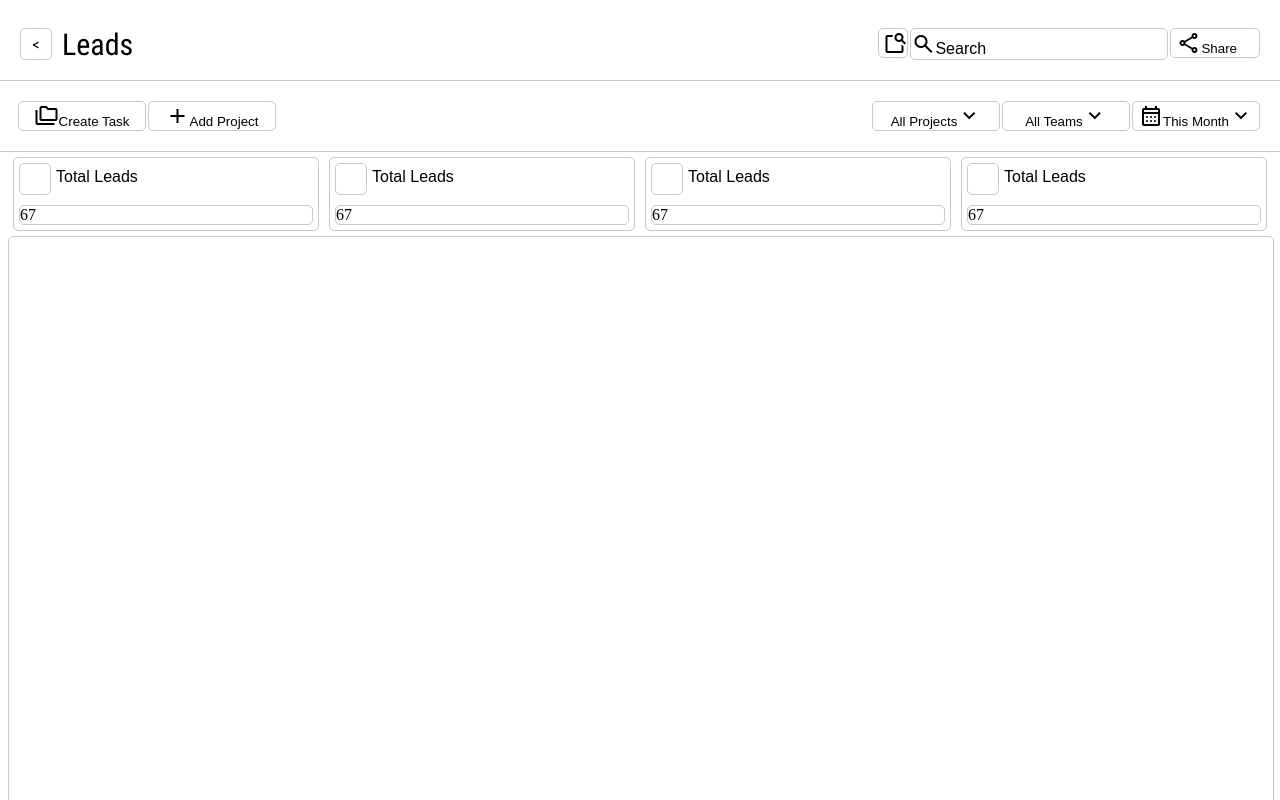
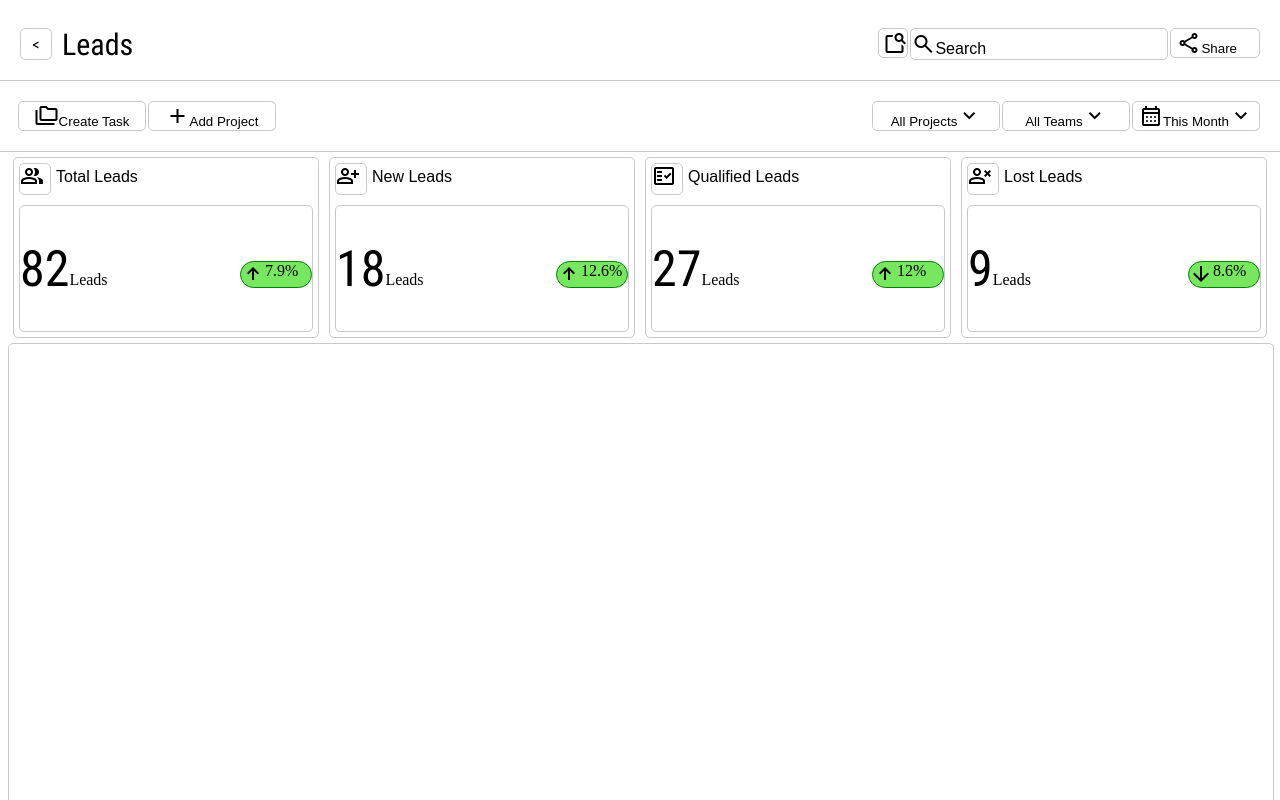
Before and after one commit to KormanCarter/Dashboard-project, a plain HTML site: page SD.html in a window 1280 px wide. Shown: the top 800 px of the page. Drawn offline with nearby package versions, Linux system fonts and the light colour scheme.

Commit message:
Add files via upload
Top Part Done

```diff
--- a/SD.html
+++ b/SD.html
@@ -87,24 +87,72 @@
 
     <div id="boxcontain">
         <div class="innerbox0">
-            <div class="innerbox1"></div>
+            <div class="innerbox1">
+                <span class="material-symbols-outlined">
+                group
+                </span>
+            </div>
             <p1 class="title">Total Leads</p1><br>
-            <div class="innerbox2">67</div>
+            <div class="innerbox2">
+                <h1 class="statat">82</h1>
+                <p1 class="sec3cap1">Leads</p1>
+                <div class="statgraphic1">
+                    <span class="material-symbols-outlined">
+                    arrow_upward_alt
+                    </span>7.9%
+                </div>
+            </div>
         </div>
         <div class="innerbox0">
-            <div class="innerbox1"></div>
-            <p1 class="title">Total Leads</p1><br>
-            <div class="innerbox2">67</div>
+            <div class="innerbox1">
+                <span class="material-symbols-outlined">
+                person_add
+                </span>
+            </div>
+            <p1 class="title">New Leads</p1><br>
+            <div class="innerbox2">
+                <h1 class="statat">18</h1>
+                <p1 class="sec3cap1">Leads</p1>
+                <div class="statgraphic1">
+                    <span class="material-symbols-outlined">
+                    arrow_upward_alt
+                    </span>12.6%
+                </div>
+            </div>
         </div>
         <div class="innerbox0">
-            <div class="innerbox1"></div>
-            <p1 class="title">Total Leads</p1><br>
-            <div class="innerbox2">67</div>
+            <div class="innerbox1">
+               <span class="material-symbols-outlined">
+                fact_check
+                </span>
+            </div>
+            <p1 class="title">Qualified Leads</p1><br>
+            <div class="innerbox2">
+                <h1 class="statat">27</h1>
+                <p1 class="sec3cap1">Leads</p1>
+                <div class="statgraphic1">
+                    <span class="material-symbols-outlined">
+                    arrow_upward_alt
+                    </span>12%
+                </div>
+            </div>
         </div>
         <div class="innerbox0">
-            <div class="innerbox1"></div>
-            <p1 class="title">Total Leads</p1><br>
-            <div class="innerbox2">67</div>
+            <div class="innerbox1">
+                <span class="material-symbols-outlined">
+                person_cancel
+                </span>
+            </div>
+            <p1 class="title">Lost Leads</p1><br>
+            <div class="innerbox2">
+                <h1 class="statat">9</h1>
+                <p1 class="sec3cap1">Leads</p1>
+                <div class="statgraphic1">
+                    <span class="material-symbols-outlined">
+                    arrow_downward
+                    </span>8.6%
+                </div>
+            </div>
         </div>
     </div>
     <div id="contactlist"></div>
--- a/Style.css
+++ b/Style.css
@@ -32,6 +32,7 @@
   height: -moz-fit-content;
   height: fit-content;
   margin: 5px;
+  min-width: 189px;
 }
 
 .innerbox1 {
@@ -59,6 +60,8 @@
   height: fit-content;
   border: 1px solid #c9c9c9;
   border-radius: 5px;
+  display: flex;
+  flex-direction: row;
 }
 
 #contactlist {
@@ -164,4 +167,50 @@ span {
 
 #exfr {
   margin-left: 18px;
+}
+
+.statat {
+  font-family: "Roboto Condensed", sans-serif;
+  font-weight: 400;
+  font-size: 50px;
+}
+
+.sec3cap1 {
+  margin-top: 65px;
+}
+
+.statgraphic1 {
+  width: 70px;
+  border-radius: 20px;
+  border: solid green 1px;
+  height: 25px;
+  background-color: #78e760;
+  margin-top: 55px;
+  margin-left: 23vh;
+  display: flex;
+  margin-left: auto;
+}
+
+@media (max-width: 1280px) {
+  .fr-0 {
+    width: 128px;
+  }
+}
+@media (max-width: 685px) {
+  #sec2 {
+    flex-wrap: wrap;
+  }
+  #compromise2 {
+    margin-left: 36px;
+  }
+}
+@media (max-width: 1005px) {
+  #fr3 {
+    width: 70px;
+  }
+}
+@media (max-width: 812px) {
+  #boxcontain {
+    flex-wrap: wrap;
+  }
 }/*# sourceMappingURL=Style.css.map */
```
